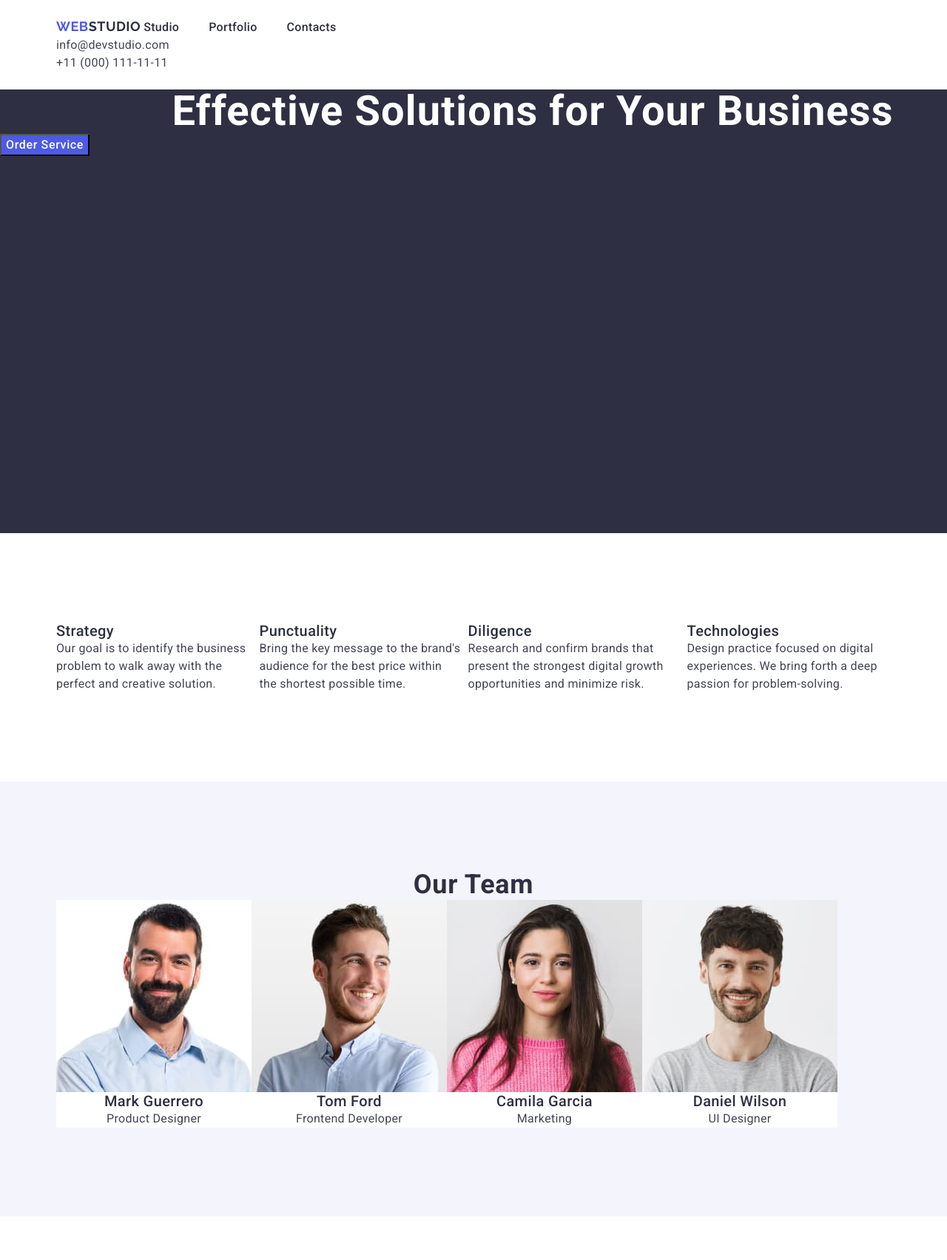
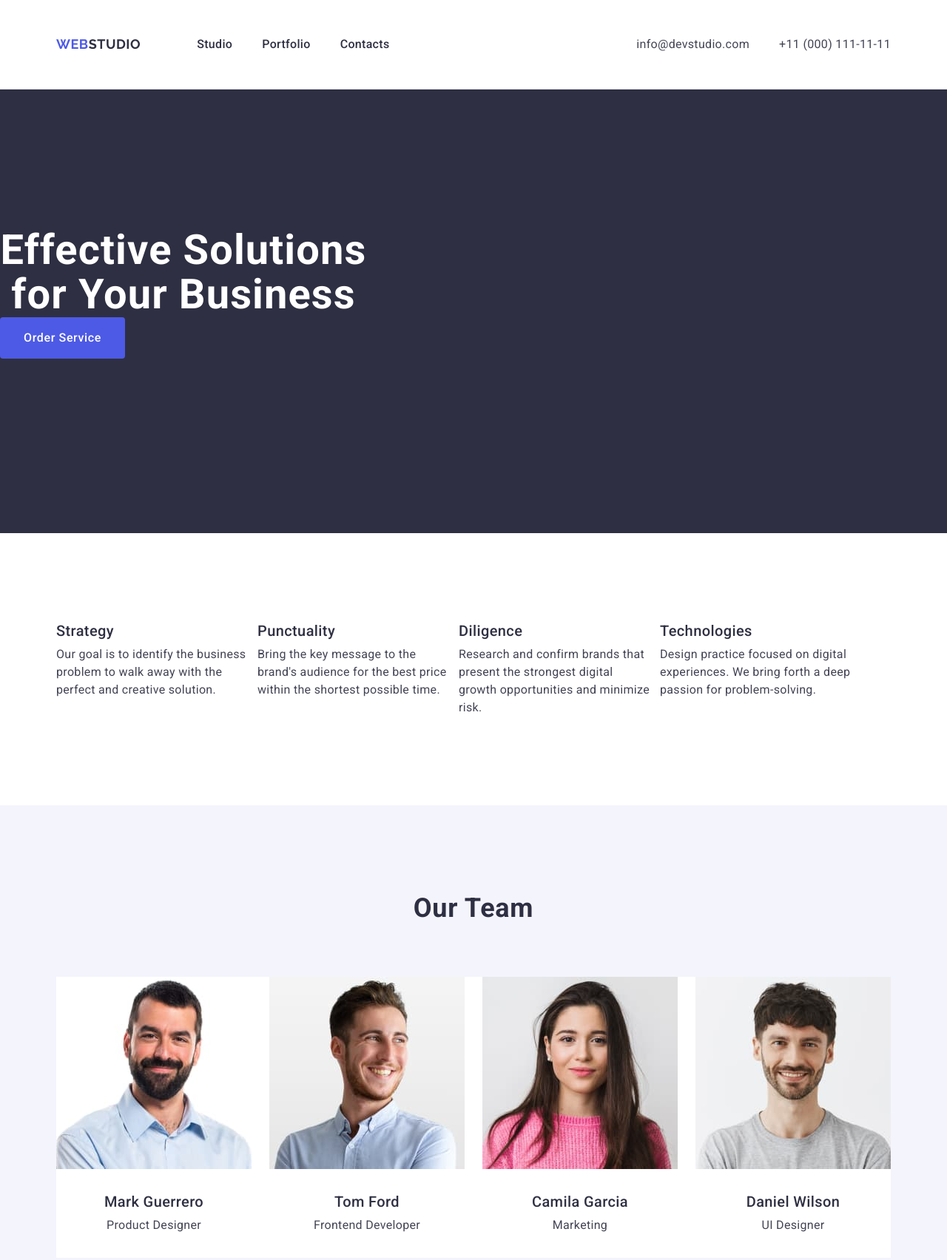
Before and after one commit to Sofia2194/goit-markup-hw-03, a plain HTML site: page index.html in a window 1280 px wide. Shown: the top 1704 px of the page at 74% size. Drawn offline with nearby package versions, Linux system fonts and the light colour scheme.

Commit message:
Update styles.css

```diff
--- a/css/styles.css
+++ b/css/styles.css
@@ -58,6 +58,15 @@ img {
 .header {
   padding-top: 24px;
   padding-bottom: 24px;
+  border-bottom: 1px solid #e7e9fc;
+}
+.header-container {
+  display: flex;
+  justify-content: space-between;
+}
+.header-nav {
+  align-items: center;
+  display: flex;
 }
 
 .header-logo {
@@ -72,6 +81,7 @@ img {
   height: 24px;
   align-items: center;
   flex-shrink: 0;
+  margin-right: 76px;
 }
 .header-logo-italic {
   color: var(--NAVY-BLUE, #2e2f42);
@@ -83,7 +93,7 @@ img {
   text-transform: uppercase;
 }
 .header-menu {
-  display: inline-flex;
+  display: flex;
   gap: 40px;
   align-items: flex-start;
 }
@@ -93,6 +103,7 @@ img {
   font-weight: 500;
   line-height: 1.5;
   letter-spacing: 0.02em;
+  padding: 24px 0;
 }
 .header-menu-link:hover {
   color: #404bbf;
@@ -106,6 +117,11 @@ img {
 }
 .header-address {
   font-style: normal;
+}
+.header-address-menu {
+  display: flex;
+  gap: 40px;
+  padding: 24px 0;
 }
 .header-address-link {
   color: var(--SLATE, #434455);
@@ -129,6 +145,7 @@ img {
   background-color: var(--NAVY-BLUE, #2e2f42);
   width: 1440px;
   height: 600px;
+  padding: 188px 0;
 }
 .hero-title {
   color: var(--WHITE, #fff);
@@ -137,6 +154,7 @@ img {
   font-weight: 700;
   line-height: 1.07;
   letter-spacing: 0.02em;
+  max-width: 496px;
 }
 .hero-btn {
   background-color: var(--IRIS, #4d5ae5);
@@ -147,6 +165,11 @@ img {
   line-height: 1.5;
   letter-spacing: 0.04em;
   cursor: pointer;
+  display: block;
+  min-width: 169px;
+  height: 56px;
+  border: none;
+  border-radius: 4px;
 }
 .hero-btn:hover {
   background-color: var(--OCEAN, #404bbf);
@@ -168,12 +191,18 @@ img {
   display: flex;
   gap: 8px;
 }
+.visually-hidden {
+}
 .features-subtitle {
   color: var(--NAVY-BLUE, #2e2f42);
   font-size: 20px;
   font-weight: 500;
   line-height: 1.2;
   letter-spacing: 0.02em;
+  margin-bottom: 8px;
+}
+.features-item {
+  width: calc((100% - 72px) / 4);
 }
 .features-item-text {
   color: var(--SLATE, #434455);
@@ -190,12 +219,18 @@ img {
 .team {
   background-color: #f4f4fd;
 }
+.team-div {
+  padding: 32px 0;
+}
 .team-list {
-  display: inline-flex;
+  display: flex;
   background-color: #ffffff;
+  gap: 24px;
 }
 .team-item {
   background-color: #ffffff;
+  width: calc((100% - 72px) / 4);
+  border-radius: 0px 0px 4px 4px;
 }
 .team-title {
   color: var(--NAVY-BLUE, #2e2f42);
@@ -205,6 +240,7 @@ img {
   line-height: 1.11;
   letter-spacing: 0.02em;
   text-transform: capitalize;
+  margin-bottom: 72px;
 }
 .team-subtitle {
   color: var(--NAVY-BLUE, #2e2f42);
@@ -213,6 +249,7 @@ img {
   font-weight: 500;
   line-height: 1.2;
   letter-spacing: 0.02em;
+  margin-bottom: 8px;
 }
 .team-item-text {
   color: var(--SLATE, #434455);
@@ -229,9 +266,10 @@ img {
 
 .portfolio-list {
   display: flex;
-  flex-direction: column;
   justify-content: center;
-  align-items: flex-start;
+  flex-wrap: wrap;
+  column-gap: 24px;
+  row-gap: 48px;
 }
 .portfolio-title {
   color: var(--NAVY-BLUE, #2e2f42);
@@ -241,6 +279,7 @@ img {
   line-height: 1.11;
   letter-spacing: 0.02em;
   text-transform: capitalize;
+  margin-bottom: 72px;
 }
 .portfolio-subtitle {
   color: var(--NAVY-BLUE, #2e2f42);
@@ -248,6 +287,7 @@ img {
   font-weight: 500;
   line-height: 1.2;
   letter-spacing: 0.02em;
+  margin-bottom: 8px;
 }
 .portfolio-imet-text {
   color: var(--SLATE, #434455);
@@ -261,6 +301,11 @@ img {
 }
 .portfolio-item {
 }
+.portfolio-div {
+  padding: 32px 16px;
+  border: 1px solid #e7e9fc;
+  border-top: none;
+}
 
 /*!--------------------**/
 
@@ -270,6 +315,7 @@ img {
   background: var(--NAVY-BLUE, #2e2f42);
   width: 1440px;
   height: 312px;
+  padding: 100px 0;
 }
 .footer-logo {
   color: var(--IRIS, #4d5ae5);
@@ -279,6 +325,8 @@ img {
   line-height: 1.17;
   letter-spacing: 0.03em;
   text-transform: uppercase;
+  display: inline-block;
+  margin-bottom: 16px;
 }
 .footer-logo-italic {
   color: var(--CLOUD, #f4f4fd);
```
